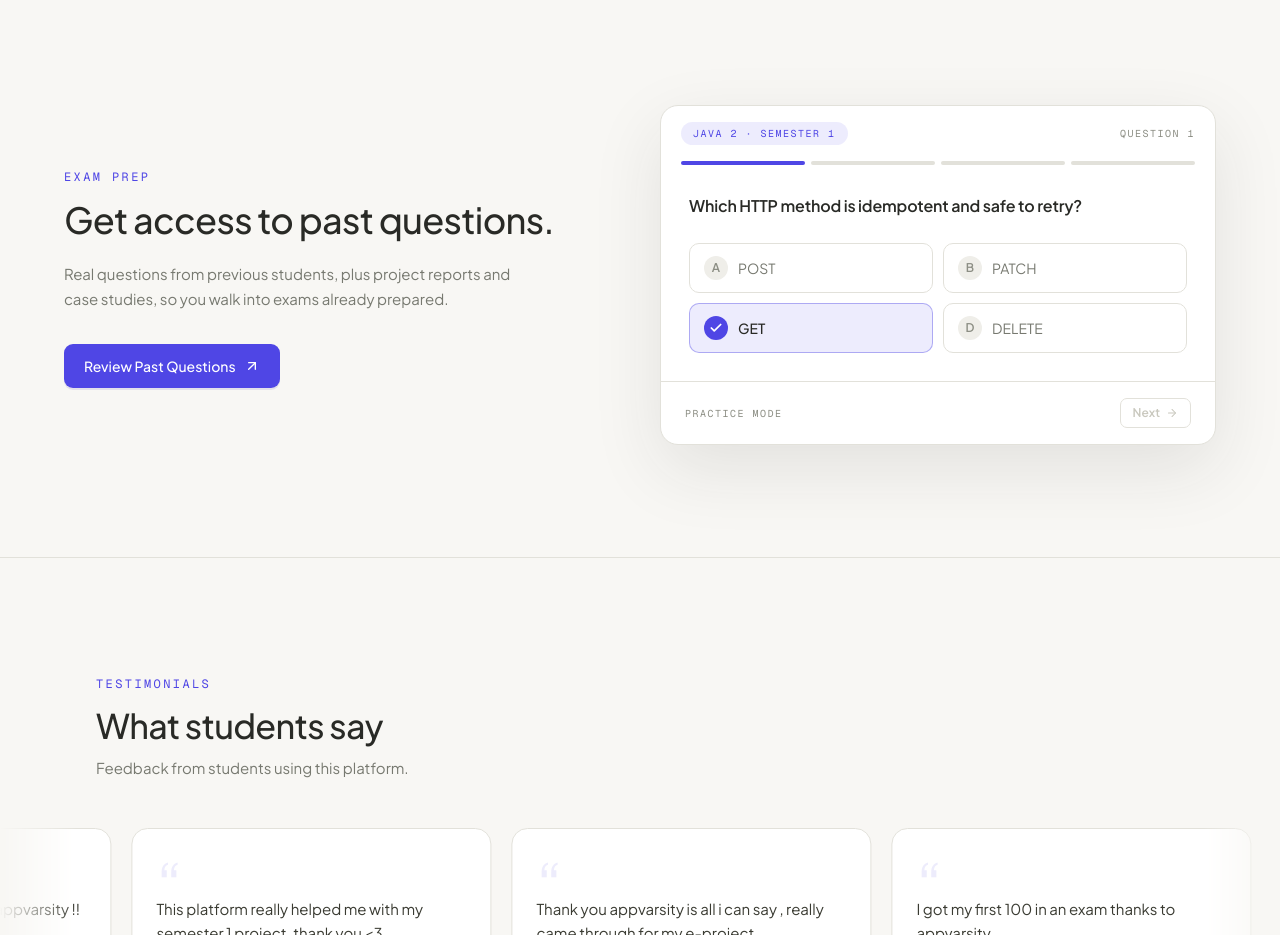
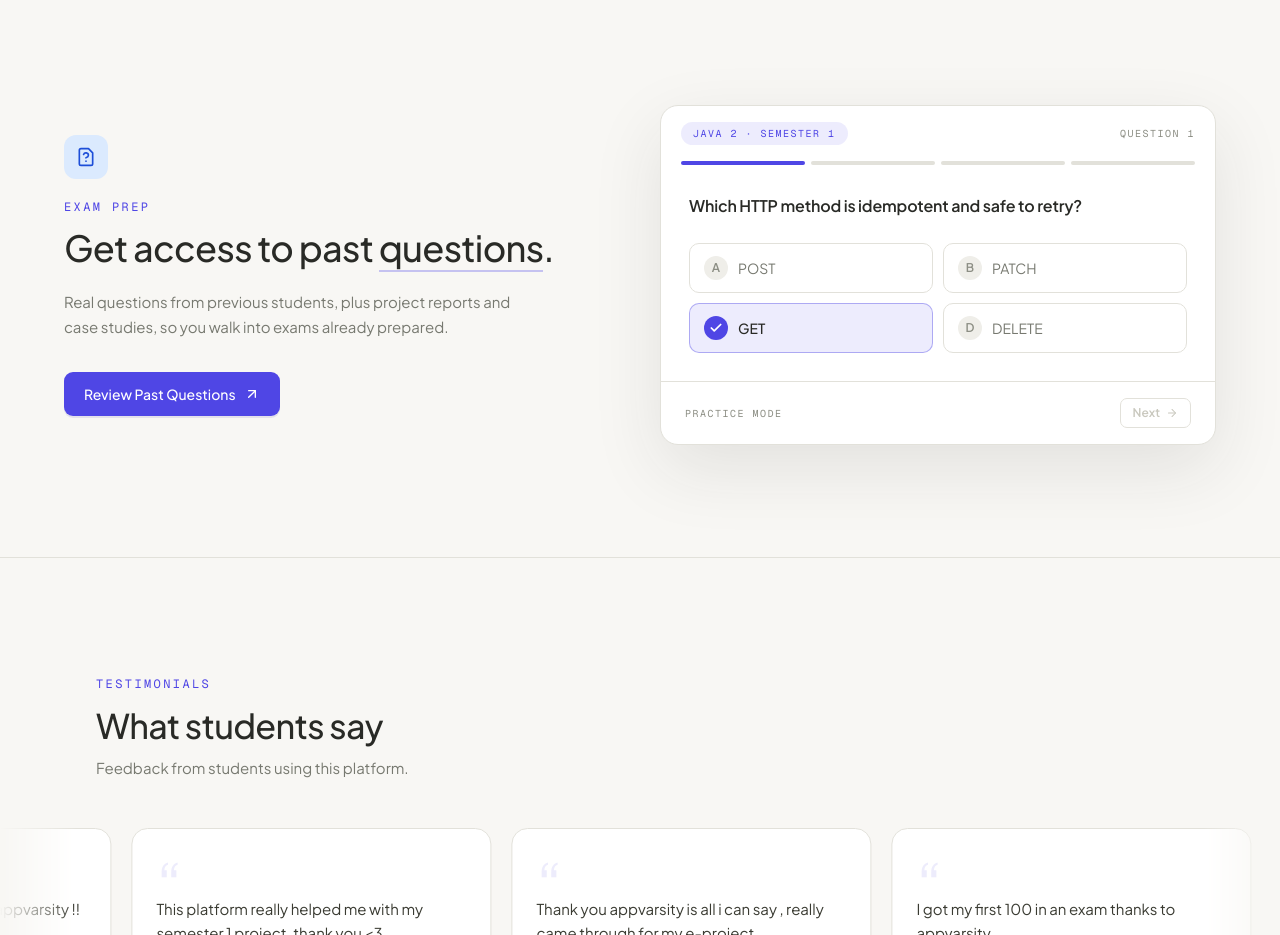
Before and after one commit to somkenemuscle/AppVarsity, a Next.js app: page / in a window 1280 px wide. Shown: the part 1740-2675 px from the top of the page. Built offline with nearby package versions, Linux system fonts and the light colour scheme; no server answers.

Commit message:
Add icon accent and underline highlight to exam-prep heading

```diff
--- a/components/shared/about.tsx
+++ b/components/shared/about.tsx
@@ -1,5 +1,5 @@
 import Link from "next/link"
-import { ArrowUpRight, Check } from "lucide-react"
+import { ArrowUpRight, Check, FileQuestion } from "lucide-react"
 
 const options = [
     { letter: "A", text: "POST", correct: false },
@@ -13,9 +13,13 @@ function About() {
         <div id="features" className='bg-[#f8f7f4] border-t border-[#e2e1da] py-24 md:py-28 px-6 md:px-8'>
             <div className="grid grid-cols-1 md:grid-cols-12 gap-12 md:gap-10 items-center max-w-6xl mx-auto">
                 <div className="md:col-span-6">
-                    <span className="font-mono text-xs uppercase tracking-[0.2em] text-[#4f46e5]">Exam prep</span>
+                    <div className="flex h-11 w-11 items-center justify-center rounded-[12px] bg-[#dbeafe] text-[#1d4ed8]">
+                        <FileQuestion className="h-5 w-5" />
+                    </div>
+                    <span className="mt-5 block font-mono text-xs uppercase tracking-[0.2em] text-[#4f46e5]">Exam prep</span>
                     <h2 className='mt-3 font-display font-medium text-[clamp(26px,3.2vw,36px)] leading-[1.15] tracking-[-0.02em] text-[#292a26]'>
-                        Get access to past questions.
+                        Get access to past{" "}
+                        <span className="border-b-2 border-[#4f46e5]/30">questions</span>.
                     </h2>
                     <p className='mt-5 text-[#777970] leading-[1.7] text-[15px] max-w-md'>
                         Real questions from previous students, plus project reports and case studies, so you walk into exams already prepared.
```
